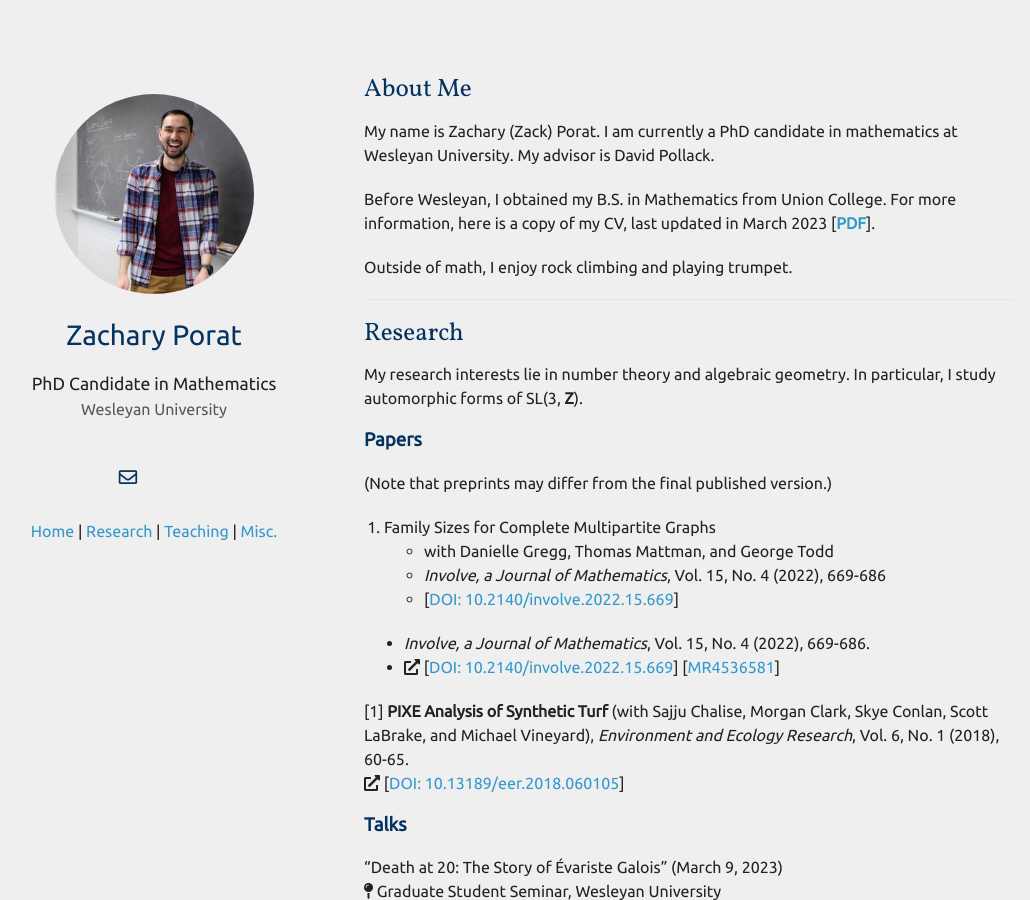
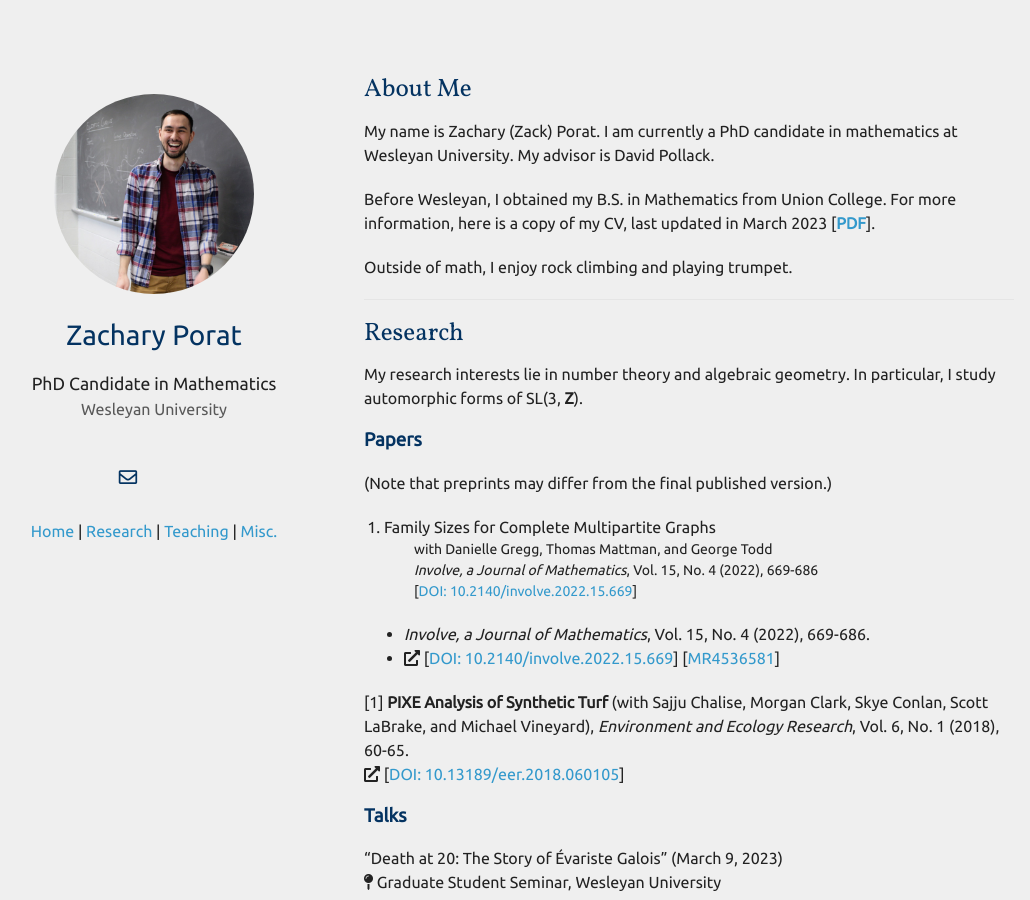
Before and after one commit to zporat/zporat.github.io, a Jekyll site: the page built from index.md, in a window 1280 px wide and 900 px high. Shown: the whole window, without its empty margins (101-1131 px from the left). Built offline with Jekyll 4.4.1, drawn with Linux system fonts in a browser that asks for light colours; nearby versions of some CDN libraries; a style sheet for code colours, icons or effects is not loaded; our own code applies the rules of GitHub Pages for plain Markdown files.

Commit message:
Update index.md

```diff
--- a/index.md
+++ b/index.md
@@ -22,7 +22,7 @@ My research interests lie in number theory and algebraic geometry.  In particula
 
 <ol reversed style="margin-left:-20px">
 <li>Family Sizes for Complete Multipartite Graphs</li>
-<ul list-style-type="none;">
+<ul style="list-style-type:none; font-size:14px; margin-left:-10px;">
     <li> with Danielle Gregg, Thomas Mattman, and George Todd </li>
     <li><i>Involve, a Journal of Mathematics</i>, Vol. 15, No. 4 (2022), 669-686 </li>
     <li>[<a href="https://msp.org/involve/2022/15-4/p07.xhtml">DOI: 10.2140/involve.2022.15.669</a>]</li>
```
